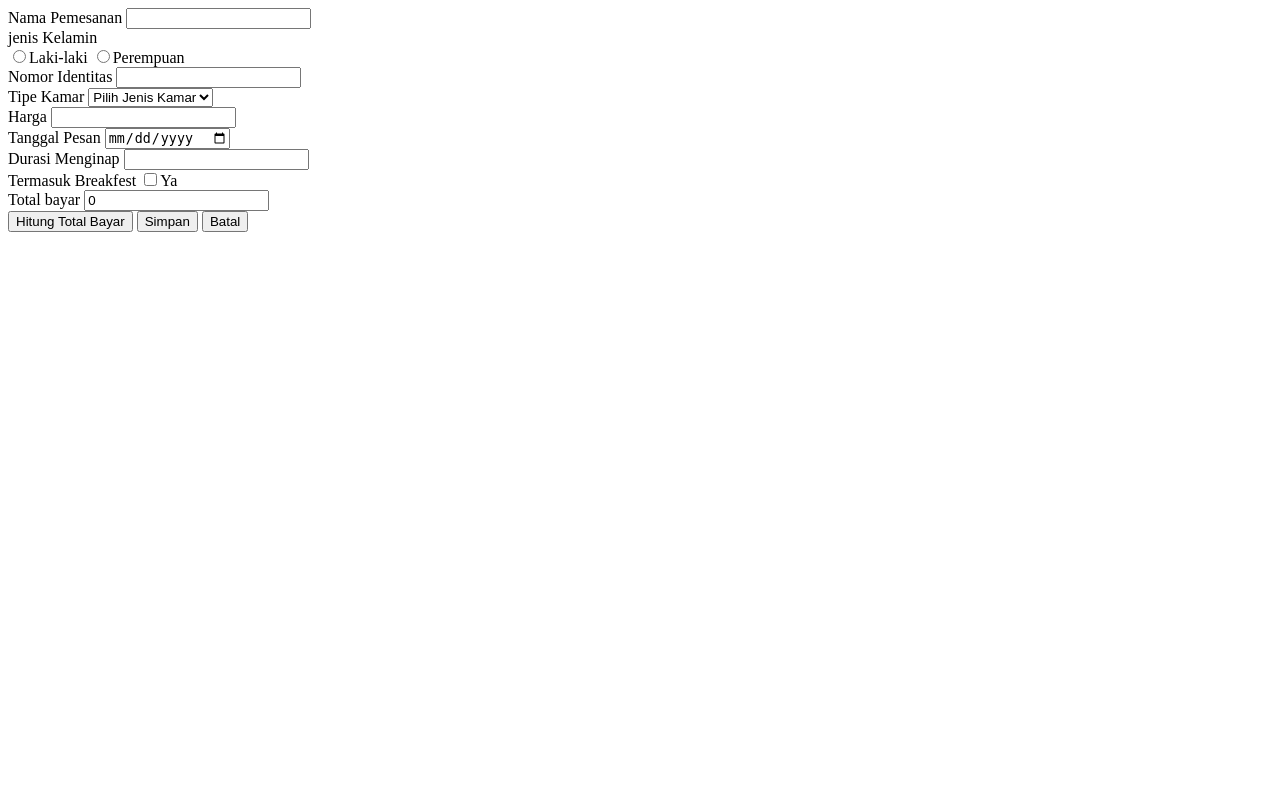
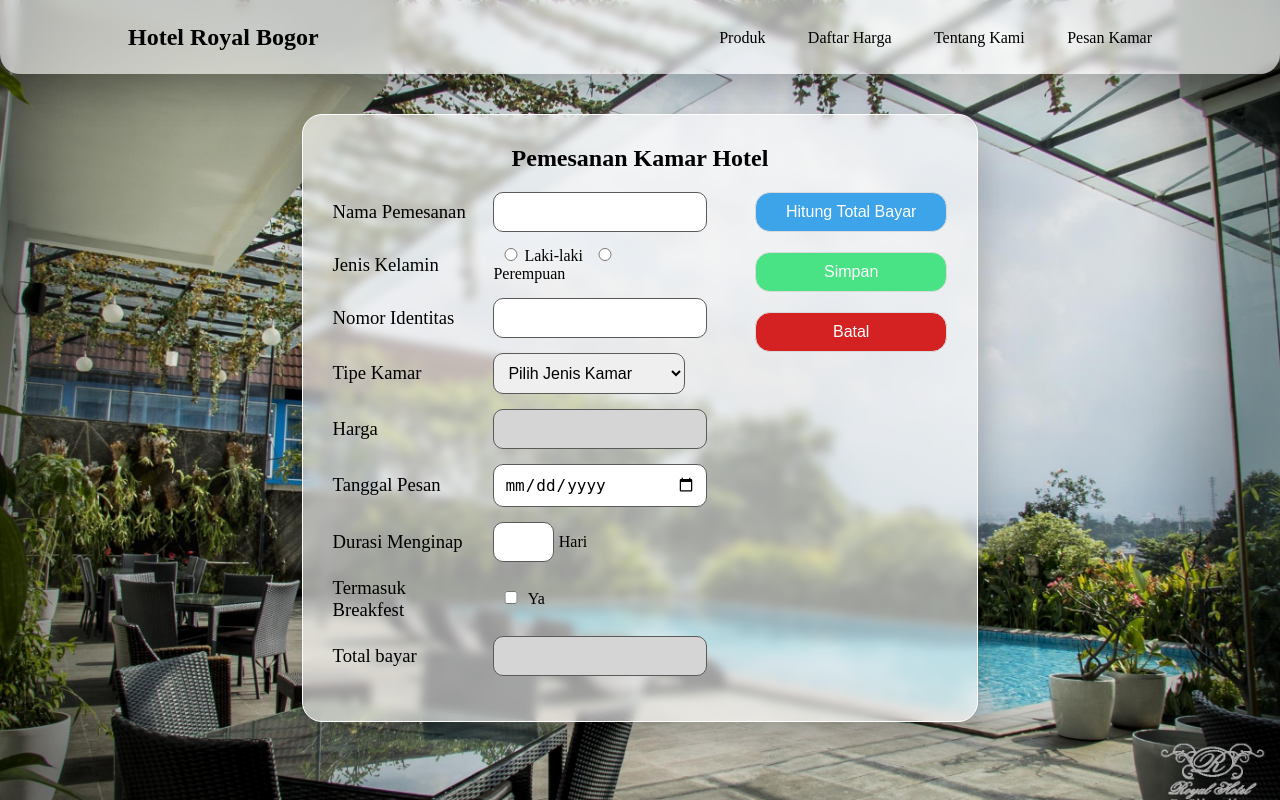
Before and after one commit to lxxkvtme/pemesananhotel, a CodeIgniter app: page /pemesananhotel/PesanKamar in a window 1280 px wide. Run offline with CodeIgniter, Linux system fonts and the light colour scheme.

Commit message:
alhamdulillah udah semua

```diff
--- a/application/config/autoload.php
+++ b/application/config/autoload.php
@@ -89,7 +89,7 @@ $autoload['drivers'] = array();
 |
 |	$autoload['helper'] = array('url', 'file');
 */
-$autoload['helper'] = array('url');
+$autoload['helper'] = array('url', 'form');
 
 /*
 | -------------------------------------------------------------------
--- a/application/controllers/Pesankamar.php
+++ b/application/controllers/Pesankamar.php
@@ -5,12 +5,13 @@ class Pesankamar extends CI_Controller
 {
    public function index()
    {
+      $data['title'] = 'Pesan Kamar';
+      $this->load->view('components/header', $data);
       $this->load->view('pages/pesankamar');
    }
 
    public function addPemesanan()
    {
-
       $this->form_validation->set_rules('nama_pemesan', 'Nama pemesan', 'required');
       $this->form_validation->set_rules('jk', 'Jenis kelamin', 'required');
       $this->form_validation->set_rules('nomor_identitas', 'Nomor identitas', 'required|max_length[16]|min_length[16]');
@@ -20,7 +21,7 @@ class Pesankamar extends CI_Controller
 
       if ($this->form_validation->run() == false) {
          $this->session->set_flashdata('flash');
-         $this->load->view('pages/pesankamar');
+         $this->index();
       } else {
          $data['nama_pemesan'] = $this->input->post('nama_pemesan');
          $data['jk'] = $this->input->post('jk');
@@ -33,9 +34,10 @@ class Pesankamar extends CI_Controller
          $data['total_bayar'] = $this->input->post('total_bayar');
          $data['diskon'] = $this->input->post('diskon');
 
-         // var_dump($data);
+
+         $data['title'] = 'Hasil Pesanan';
+         $this->load->view('components/header', $data);
          $this->load->view('pages/hasilpesanan', $data);
-         // haloo
       }
    }
 }
--- a/application/views/pages/daftarharga.php
+++ b/application/views/pages/daftarharga.php
@@ -2,7 +2,7 @@
     <div class="daftarharga">
         <div class="item">
             <h1>List Harga Kamar</h1>
-            <table border="1">
+            <table border="1" class="harga">
                 <tr>
                     <th>Nama</th>
                     <th>Harga</th>
--- a/application/views/pages/pesankamar.php
+++ b/application/views/pages/pesankamar.php
@@ -1,43 +1,37 @@
-<!DOCTYPE html>
-<html lang="en">
-
-<head>
-    <meta charset="UTF-8">
-    <meta http-equiv="X-UA-Compatible" content="IE=edge">
-    <meta name="viewport" content="width=device-width, initial-scale=1.0">
-    <title>Pesan Kamar</title>
-</head>
-
-<body>
-    <section>
-
-        <?= $this->session->flashdata('flash'); ?>
-
-
-        <div>
-            <form method="post" action="<?= base_url('Pesankamar/addPemesanan') ?>">
-                <div>
-                    <div>
+<div class="body">
+    <div class="form">
+        <div class="item">
+            <h1>Pemesanan Kamar Hotel</h1>
+            <?= $this->session->flashdata('flash');
+            echo form_open('Pesankamar/addPemesanan'); ?>
+            <div class="isian">
+                <div class="form-control">
                     <label for="">Nama Pemesanan</label>
+                    <div class="input">
                         <input type="text" name="nama_pemesan" id="nama_pemesan">
                         <small style="color: red;"> <?= form_error('nama_pemesan') ?></small>
                     </div>
-                    <div>
-                        <label for="jk">jenis Kelamin</label>
+                </div>
+                <div class="form-control">
+                    <label for="jk">Jenis Kelamin</label>
+                    <div class="input">
                         <div>
                             <input type="radio" name="jk" value="Laki-laki">Laki-laki
                             <input type="radio" name="jk" value="Perempuan">Perempuan
+                        </div>
                         <small style="color: red;"> <?= form_error('jk') ?></small>
                     </div>
                 </div>
-                    <div>
+                <div class="form-control">
                     <label for="">Nomor Identitas</label>
-                        <input type="number" name="nomor_identitas" id="nomor_identitas">
+                    <div class="input">
+                        <input type="text" name="nomor_identitas" id="nomor_identitas" maxlength="16">
                         <small style="color: red;"> <?= form_error('nomor_identitas') ?></small>
                     </div>
                 </div>
-                <div>
+                <div class="form-control">
                     <label for="tipe_kamar">Tipe Kamar</label>
+                    <div class="input">
                         <select name="tipe_kamar" id="tipe_kamar" onChange="pilihKamar()">
                             <option value="" disabled selected>Pilih Jenis Kamar</option>
                             <option value="Standar">STANDAR</option>
@@ -45,38 +39,53 @@
                             <option value="Family">FAMILY</option>
                         </select>
                     </div>
-                <div>
+                </div>
+                <div class="form-control">
                     <label for="">Harga</label>
+                    <div class="input">
                         <input type="number" name="harga_kamar" id="harga_kamar" readonly>
                     </div>
-                <div>
+                </div>
+                <div class="form-control">
                     <label for="">Tanggal Pesan</label>
+                    <div class="input">
                         <input type="date" name="tanggal_pesan">
                         <small style="color: red;"> <?= form_error('tanggal_pesan') ?></small>
                     </div>
-                <div>
+                </div>
+                <div class="form-control">
                     <label for="">Durasi Menginap</label>
-                    <input type="number" name="durasi_menginap" id="durasi_menginap">
+                    <div class="input">
+                        <input type="number" name="durasi_menginap" id="durasi_menginap">Hari
                         <small style="color: red;"> <?= form_error('durasi_menginap') ?></small>
                     </div>
-                <div>
+                </div>
+                <div class="form-control">
                     <label for="">Termasuk Breakfest</label>
-                    <input type="checkbox" name="termasuk_breakfast" id="breakfast" value="Ya">Ya
+                    <div class="input">
+                        <input type="checkbox" name="termasuk_breakfast" id="breakfast" value="Ya"> Ya
                     </div>
-                <div>
+                </div>
+                <div class="form-control">
                     <label for="">Total bayar</label>
+                    <div class="input">
                         <input type="number" name="total_bayar" id="total_bayar" readonly>
+                    </div>
                 </div>
                 <input type="text" name="diskon" id="diskon" hidden>
             </div>
-        <div>
+            <div class="tombol">
                 <button type="button" onClick='totalBayar()'>Hitung Total Bayar</button>
                 <button type="submit">Simpan</button>
                 <button type="reset">Batal</button>
             </div>
-        </form>
+            <?= form_close(); ?>
         </div>
-    </section>
+    </div>
+</div>
+
+
+
 
 <!-- buat dropdown otomatis -->
 <script>
@@ -123,14 +132,5 @@
         }
 
         document.getElementById('total_bayar').value = totalharga
-
     }
-
-        totalBayar()
 </script>
-
-
-
-</body>
-
-</html>
--- a/assets/style.css
+++ b/assets/style.css
@@ -5,8 +5,8 @@
 }
 
 .navbar {
-	backdrop-filter: blur(2px);
-	background-color: rgb(255, 255, 255, 0.7);
+	backdrop-filter: blur(5px);
+	background-color: rgb(255, 255, 255, 0.6);
 	border-radius: 0 0 20px 20px;
 	box-shadow: 0px 15px 35px 3px rgba(0, 0, 0, 0.21);
 	-webkit-box-shadow: 0px 15px 35px 3px rgba(0, 0, 0, 0.21);
@@ -53,10 +53,10 @@
 }
 
 .item {
-	backdrop-filter: blur(2px);
+	backdrop-filter: blur(5px);
 	border-radius: 20px;
 	padding: 30px;
-	background-color: rgb(255, 255, 255, 0.7);
+	background-color: rgb(255, 255, 255, 0.6);
 	border: 0.5px solid white;
 	display: flex;
 	flex-direction: column;
@@ -87,7 +87,7 @@
 	border: 0.5px solid #fff;
 }
 
-.item table th,
+.item table.harga th,
 td {
 	padding: 10px;
 	font-size: 15pt;
@@ -112,3 +112,106 @@ td {
 .deskripsi p {
 	font-size: 12pt;
 }
+
+.form,
+.resi {
+	display: flex;
+	justify-content: center;
+}
+
+form {
+	display: flex;
+	flex-direction: row;
+	justify-content: space-evenly;
+}
+
+form .isian {
+	width: 33vw;
+}
+
+.form-control {
+	margin-bottom: 15px;
+	display: flex;
+	flex-direction: row;
+	align-items: center;
+}
+
+.form-control label {
+	width: 11vw;
+	font-size: 14pt;
+}
+
+.form-control .input {
+	margin-left: 20px;
+	width: 15vw;
+}
+
+.input input[type="text"],
+#nomor_identitas,
+#harga_kamar,
+input[type="number"],
+input[type="date"],
+select {
+	width: 100%;
+	padding: 10px 10px;
+	border-radius: 10px;
+	border: 0.5px solid rgb(90, 90, 90);
+	font-size: 12pt;
+}
+
+#durasi_menginap {
+	width: 20%;
+	margin-right: 5px;
+}
+
+input:read-only {
+	background-color: rgb(214, 213, 213);
+}
+
+.input input[type="radio"],
+input[type="checkbox"] {
+	margin-right: 5px;
+	margin-left: 10px;
+	width: 2vh;
+}
+
+.tombol {
+	display: flex;
+	flex-direction: column;
+}
+
+button,
+.button {
+	padding: 10px 30px;
+	margin-bottom: 20px;
+	cursor: pointer;
+	border-radius: 15px;
+	border: 1px solid rgb(218, 218, 218);
+	color: #fff;
+	font-size: 12pt;
+}
+
+button[type="button"],
+.button {
+	background-color: rgb(61, 164, 233);
+}
+
+button[type="submit"] {
+	background-color: rgb(73, 226, 132);
+}
+
+button[type="reset"] {
+	background-color: rgb(212, 33, 33);
+}
+
+.item table.hasil tr td {
+	text-align: left;
+}
+
+.item table.hasil {
+	margin-bottom: 20px;
+}
+
+.hasil .bold {
+	font-weight: 600;
+}
```
Also changed, not shown: application/views/pages/hasilpesanan.php (+40 -29 lines). Lines whose indentation alone changed are shown as unchanged.
